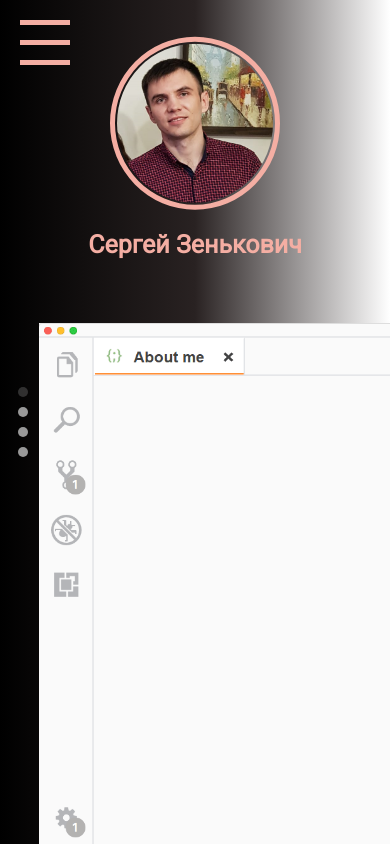
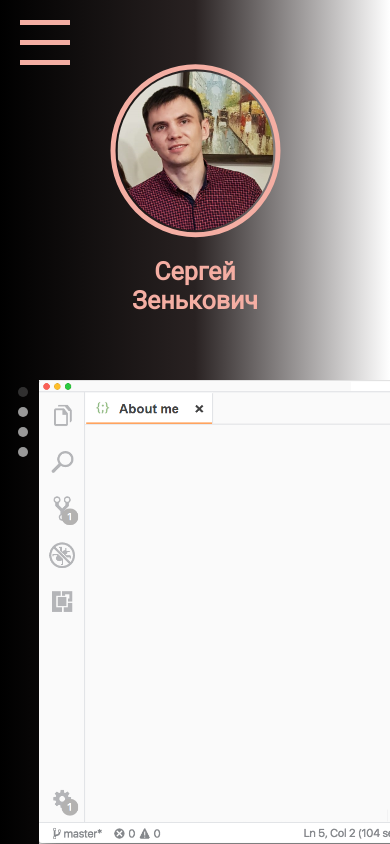
Before and after one commit to sergey-cyber/my-resume, a plain HTML site: page index.html in a window 390 px wide. Drawn offline with Linux system fonts and the light colour scheme; a script that the page names is missing.

Commit message:
Update aboutMe.css

```diff
--- a/styles/aboutMe.css
+++ b/styles/aboutMe.css
@@ -48,10 +48,10 @@ body{
     overflow: hidden;
 }
 
-#norwegianVScode{
+.vscode{
     position: relative;
-    top: 10%;
-    left: 10%;
+    padding-top: 10%;
+    padding-left: 10%;
     height: 100%;
     width: auto;
     transition: all .3s;
@@ -63,7 +63,7 @@ body{
         left: 100%;
     }
     100% {
-        left: 3%;
+        left: 0%;
     }
   }
 
@@ -88,29 +88,22 @@ body{
 	}
 	.abutMe__avatar{
 		width: 100%;
-		height: 35%;
-	}
-	.abutMe__avatar__info{
-		width: 100%;
+		height: 45%;
 	}
 	.abutMe__avatar__info h1{
 		font-size: 25px;
 		margin-bottom: 0;
 	}
-	.abutMe__avatar__info img{
-		width: 40%;
-	}
 	.abutMe__info{
 		width: 100%;
-		height: 65%;
+		height: 55%;
 	}
-	#norwegianVScode{
-		left: 10%;
-		top: 5%;
+	.vscode{
+		padding-top: 0;
 	}
 	.vscodeText{
 		top: 10%;
-		left: 17%;
+		left: 20%;
 		font-weight: 500;
 		font-size: 14px;
 	}
```
